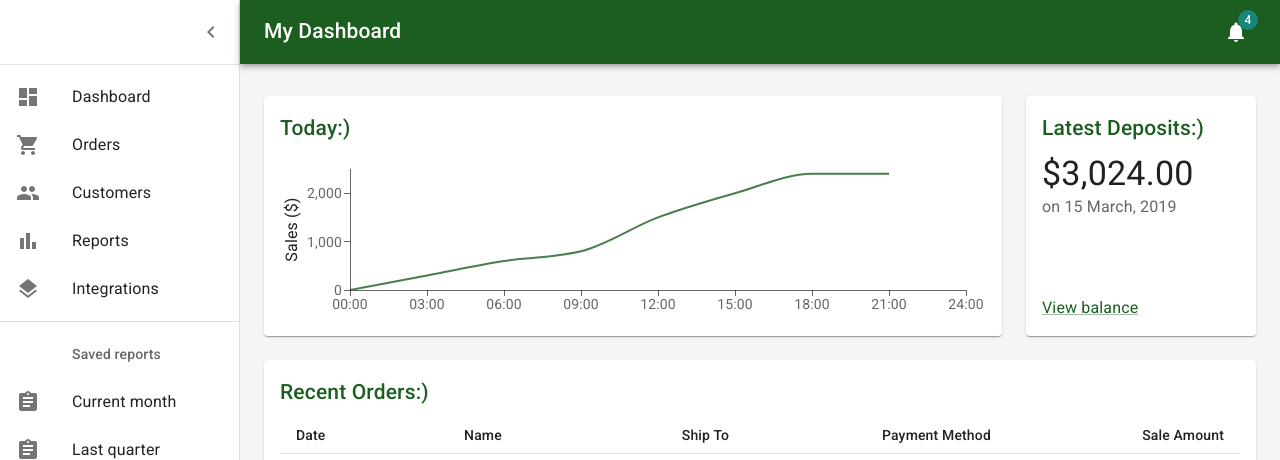
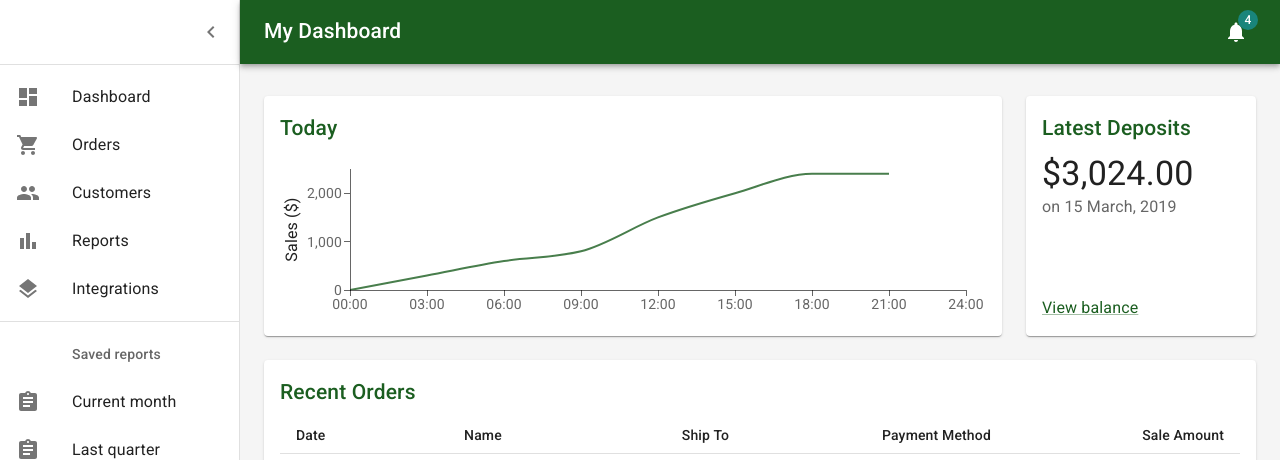
Before and after one commit to TatsianaLohinava/visual-testing-tools, a React (Vite) app: page / in a window 1280 px wide. Shown: the top 460 px of the page. Built offline with nearby package versions, Linux system fonts and the light colour scheme.

Commit message:
remove header change

```diff
--- a/src/Title.tsx
+++ b/src/Title.tsx
@@ -8,7 +8,7 @@ interface TitleProps {
 export default function Title(props: TitleProps) {
   return (
     <Typography component="h2" variant="h6" color="primary" gutterBottom>
-      {props.children}:)
+      {props.children}
     </Typography>
   );
 }
```
